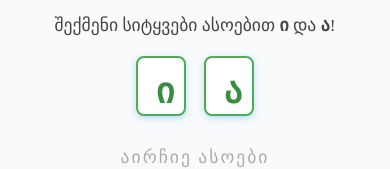
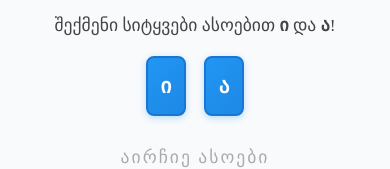
Before and after one commit to shashranluka/dedaena, a React (Create React App) app in the folder frontend/: page /gogebashvili in a window 390 px wide. Shown: the part 221-390 px from the top of the page. Built offline with nearby package versions, Linux system fonts and the light colour scheme; no server answers.

Commit message:
Refactor SentenceCreator component styles; enhance button layouts and improve responsiveness

```diff
--- a/frontend/src/components/SentenceCreator/SentenceCreator.jsx
+++ b/frontend/src/components/SentenceCreator/SentenceCreator.jsx
@@ -235,7 +235,7 @@ const SentenceCreator = ({
             </div>
           ) : (
             <div className="sentence-placeholder">
-              წინადადების შესადგენად დააკლიკე ასოებისა და სასვენი ნიშნების ბარათებს.
+              წინადადების შესადგენად დააჭირე ასოებისა და სასვენი ნიშნების ბარათებს.
             </div>
           )}
           {/* შეტყობინებების overlay */}
@@ -261,13 +261,14 @@ const SentenceCreator = ({
           >
             ⬅️
           </button>
+          <div className="sentence-main-actions">
             <button
               className="clear-sentence-btn"
               onClick={handleClearWithSound}
               disabled={isInputEmpty}
               aria-label="გაასუფთავე დაფა"
             >
-            🗑️ დაფის გასუფთავება
+              🗑️ გასუფთავება
             </button>
             <button
               className="check-sentence-btn"
@@ -275,8 +276,9 @@ const SentenceCreator = ({
               disabled={isInputEmpty}
               aria-label="შეამოწმე წინადადება"
             >
-            ✓ წინადადების შემოწმება
+              ✓ შემოწმება
             </button>
+          </div>
         </div>
 
 
--- a/frontend/src/components/SentenceCreator/SentenceCreator.scss
+++ b/frontend/src/components/SentenceCreator/SentenceCreator.scss
@@ -1,11 +1,56 @@
 // SentenceCreator signs row styles
 // SentenceCreator - ასოების ღილაკები
 .letters-row {
-  display: flex;
-  flex-wrap: wrap;
-  justify-content: space-around;
-  gap: 10px;
+  display: grid;
+  grid-template-columns: repeat(auto-fill, minmax(30px, 1fr));
+  justify-items: start;
+  gap: 8px;
   margin-bottom: 16px;
+
+  .letter-btn {
+    background: linear-gradient(135deg, #2196F3, #1E88E5);
+    border: 2px solid #1976D2;
+    border-radius: 8px;
+    width: 40px;
+    font-size: 1.3rem;
+    font-weight: bold;
+    color: white;
+    padding: 12px 10px;
+    // padding: 5px 9px;
+    max-width: 50px;
+    cursor: pointer;
+    transition: all 0.2s ease;
+    box-shadow: 0 2px 6px rgba(33, 150, 243, 0.3);
+
+    // Tablet and larger
+    @media (min-width: 480px) {
+      font-size: 1.4rem;
+      padding: 14px 20px;
+    }
+
+    // Desktop
+    @media (min-width: 768px) {
+      font-size: 1.5rem;
+      padding: 16px 22px;
+      border-radius: 10px;
+    }
+
+    &:hover,
+    &:focus {
+      background: linear-gradient(135deg, #1E88E5, #1976D2);
+      border-color: #1565C0;
+      transform: translateY(-2px);
+      box-shadow: 0 4px 12px rgba(33, 150, 243, 0.4);
+      outline: none;
+    }
+
+    &:active {
+      background: linear-gradient(135deg, #1976D2, #1565C0);
+      transform: translateY(0);
+      box-shadow: 0 2px 4px rgba(33, 150, 243, 0.3);
+    }
+  }
+
 
   // Tablet and larger
   @media (min-width: 480px) {
@@ -27,7 +72,7 @@
   font-size: 1.3rem;
   font-weight: bold;
   color: white;
-  padding: 12px 18px;
+  padding: 12px 10px;
   // padding: 5px 9px;
   max-width: 50px;
   cursor: pointer;
@@ -65,6 +110,8 @@
 
 // სასვენი ნიშნები და კონტროლების ზოლი
 .signs {
+  box-sizing: border-box;
+  width: 50px;
   display: flex;
   gap: 10px;
   padding: 14px;
@@ -126,8 +173,8 @@
 
   &.space-btn {
     // min-width: 100px;
-    width: auto ;
-    padding: .3em;
+    width: fit-content;
+    // padding: .3em;
     background: linear-gradient(135deg, #FF9800, #F57C00);
     border-color: #F57C00;
 
@@ -545,14 +592,14 @@
         flex: 0 0 auto;
         flex-wrap: wrap;
         margin: 0;
-        width: 50px;
+        width: 70px;
         // align-items: center;
       }
 
       .letters-row {
         flex: 1;
         margin-bottom: 0;
-        justify-content:left;
+        justify-items: start;
         max-height: 300px;
         overflow-y: auto;
         overflow-x: hidden;
@@ -566,7 +613,19 @@
       // display: grid;
       // grid-template-columns: 1fr 1fr;
       display: flex;
+      align-items: center;
       gap: 12px;
+
+      .sentence-main-actions {
+        display: flex;
+        gap: 12px;
+        box-sizing: border-box;
+
+        .clear-sentence-btn,
+        .check-sentence-btn {
+          width: 50%;
+        }
+      }
 
       // Desktop
       @media (min-width: 768px) {
@@ -575,6 +634,10 @@
         justify-content: space-around;
         margin: 0 auto;
         gap: 16px;
+
+        .sentence-main-actions {
+          gap: 16px;
+        }
       }
 
       button {
@@ -630,6 +693,11 @@
           transform: translateY(0);
           box-shadow: 0 2px 4px rgba(229, 115, 115, 0.2);
         }
+      }
+
+      .delete-btn {
+        width: 70px;
+        flex: 0 0 70px;
       }
     }
   }
```
Also changed, not shown: 1 other file (tests, documents, lock files or other folders). Lines whose indentation alone changed are shown as unchanged.
